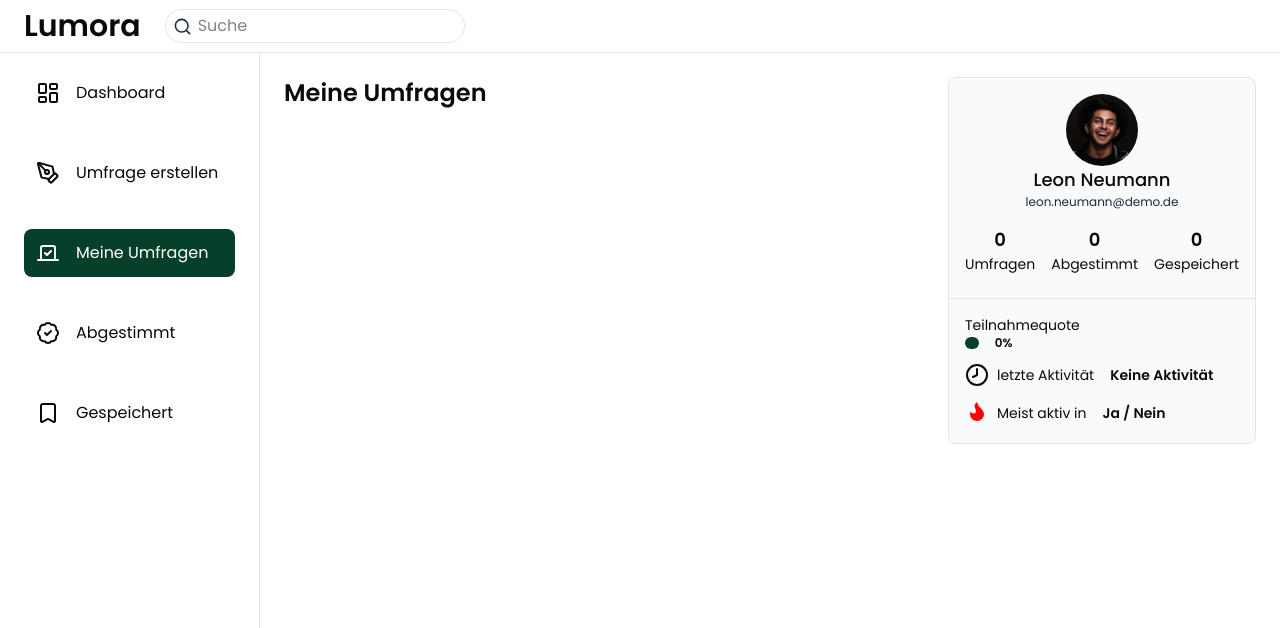
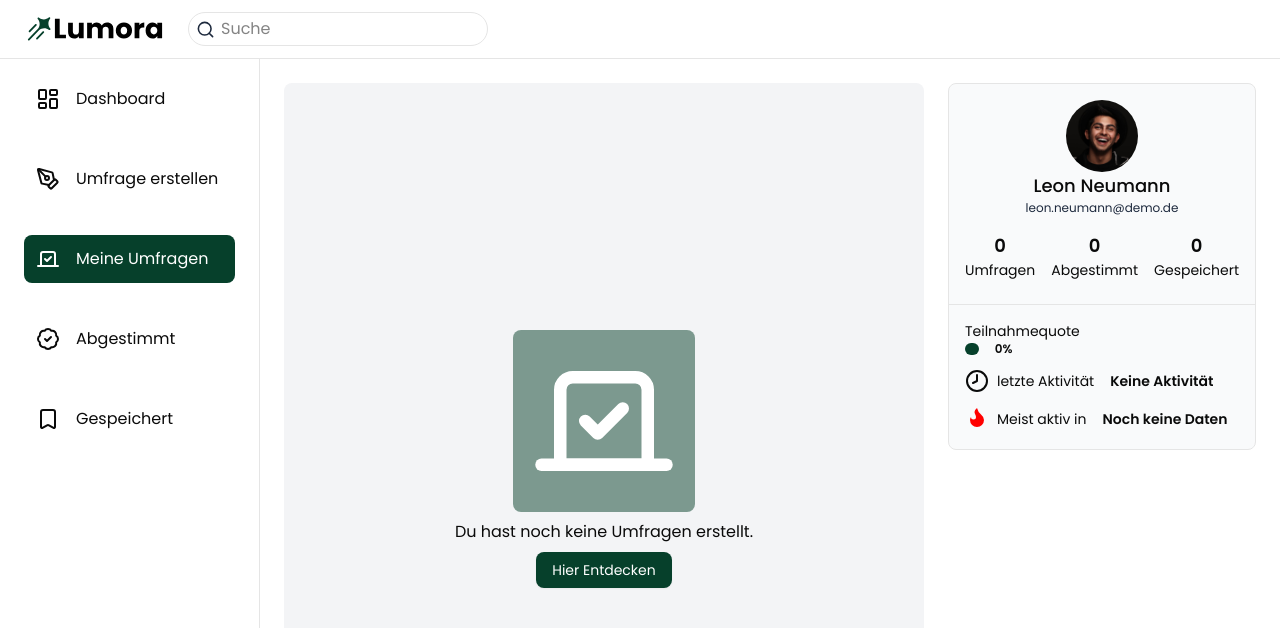
Before and after one commit to Marvin348/Lumora, a React (Vite) app: page /polls/mine in a window 1280 px wide. Shown: the top 628 px of the page. Built offline with nearby package versions, Linux system fonts and the light colour scheme.

Commit message:
add layout for error-state

```diff
--- a/src/components/EmptyState.tsx
+++ b/src/components/EmptyState.tsx
@@ -1,17 +1,33 @@
-import { BookmarkPlus } from "lucide-react";
+import { BookmarkPlus, BadgeCheck, Vote } from "lucide-react";
 import { Button } from "@/components/ui/button";
 import { Link } from "react-router";
 
-const EmptyState = ({ text }: { text: string }) => {
+type EmptyStateProps = {
+  pages?: "bookmarks" | "voted" | "myPolls";
+};
 
-  // lookup func for votesPage, bookmarkPage, myPollsPage with icon and label
+const EmptyState = ({ pages }: EmptyStateProps) => {
+  const EMPTY_TYPES = {
+    bookmarks: {
+      label: "Du hast noch keine Polls gespeichert.",
+      icon: BookmarkPlus,
+    },
+    voted: { label: "Du hast noch nicht Angestimmt.", icon: BadgeCheck },
+    myPolls: { label: "Du hast noch keine Umfragen erstellt.", icon: Vote },
+  } as const;
+
+  const config = pages ? EMPTY_TYPES[pages] : null;
+  const Icon = config?.icon;
+
   return (
-    <div className="flex items-center justify-center h-screen">
-      <div className="flex flex-col items-center gap-2 bg-gray-100 p-20 rounded-md">
-        <div className="bg-custom/50 rounded-md">
-          <BookmarkPlus size={150} color="white" />
+    <div className="flex items-center justify-center flex-1">
+      <div className="flex flex-col items-center justify-center gap-2 xl:w-full xl:h-full bg-gray-100 p-20 rounded-md">
+        <div className="bg-custom/50 rounded-md p-4">
+          {Icon && <Icon size={150} color="white" />}
         </div>
-        <p className="text-center">{text}</p>
+        <p className="text-center">
+          {pages ? EMPTY_TYPES[pages].label : "Keine Daten"}
+        </p>
         <Link to="/">
           <Button className="bg-custom text-white border-none hover:bg-custom/90 hover:text-white">
             Hier Entdecken
--- a/src/components/layout/AppLayout.tsx
+++ b/src/components/layout/AppLayout.tsx
@@ -30,27 +30,30 @@ const AppLayout = () => {
 
   return (
     <UserContext.Provider value={users}>
-      <div>
+      <div className="min-h-screen flex flex-col">
         <Toaster position="top-right" />
+
         <header className="px-6 py-2 border-b">
           <Header onOpen={() => setIsSidebarOpen(true)} />
         </header>
 
-        <div className="flex">
+        <div className="flex flex-1">
           <Sidebar
             onClose={() => setIsSidebarOpen(false)}
             onOpen={isSidebarOpen}
           />
 
-          <main className="flex-1 p-6 xl:flex gap-6 max-w-[1400px] mx-auto">
-            <div className="flex-1">
+          <main className="flex-1 flex flex-col xl:flex-row p-6 gap-6 max-w-[1400px] mx-auto">
+            <div className="flex-1 flex flex-col">
               <Outlet />
             </div>
+
             <aside className="hidden xl:inline-block">
               <div className="xl:sticky top-5 right-0">
                 <UserStats />
               </div>
             </aside>
+
           </main>
         </div>
       </div>
--- a/src/components/layout/Header.tsx
+++ b/src/components/layout/Header.tsx
@@ -2,8 +2,8 @@ import { Link } from "react-router";
 import { Menu, Search, User } from "lucide-react";
 import Searchbar from "@/components/search/Searchbar";
 import { useState } from "react";
-import { useUsersContext } from "@/context/useUserContext";
 import UserMenu from "@/components/user/UserMenu";
+import logo from "@/assets/Lumora.svg";
 
 type HeaderProps = {
   onOpen: () => void;
@@ -11,7 +11,6 @@ type HeaderProps = {
 
 const Header = ({ onOpen }: HeaderProps) => {
   const [openSearchbar, setOpenSearchbar] = useState(false);
-  const users = useUsersContext();
 
   return (
     <nav className="relative flex items-center justify-between sm:justify-normal gap-6">
@@ -21,7 +20,7 @@ const Header = ({ onOpen }: HeaderProps) => {
 
       {!openSearchbar && (
         <Link to="/">
-          <h2 className="font-semibold text-3xl">Lumora</h2>
+          <img src={logo} alt="Lumora" className="w-35" />
         </Link>
       )}
 
--- a/src/components/layout/Sidebar.tsx
+++ b/src/components/layout/Sidebar.tsx
@@ -19,7 +19,7 @@ const Sidebar = ({ onClose, onOpen }: SidebarProps) => {
         onClick={onClose}
       ></div>
 
-      <aside
+      <nav
         className={`fixed top-0 bottom-0 w-65 bg-white p-4 px-6 rounded-r-md transition duration-400 ease-in-out z-50 ${
           onOpen ? "translate-x-0" : "-translate-x-full"
         } md:static min-h-screen md:translate-x-0 md:border-r md:rounded-none`}
@@ -32,7 +32,7 @@ const Sidebar = ({ onClose, onOpen }: SidebarProps) => {
             <X />
           </button>
         </div>
-        <nav className="flex flex-col gap-8">
+        <div className="flex flex-col gap-8">
           {SIDEBAR_LINKS.map(({ to, label, icon: Icon }) => (
             <NavLink
               key={to}
@@ -47,8 +47,8 @@ const Sidebar = ({ onClose, onOpen }: SidebarProps) => {
               <Icon /> {label}
             </NavLink>
           ))}
-        </nav>
-      </aside>
+        </div>
+      </nav>
     </>
   );
 };
--- a/src/hooks/useUserStats.ts
+++ b/src/hooks/useUserStats.ts
@@ -77,7 +77,7 @@ export const useUserStats = (): UserStats => {
     },
   );
 
-  let maxCount = -1;
+  let maxCount = 0;
   let mostActiveType: PollType | undefined = undefined;
 
   for (const [type, count] of Object.entries(totalActiveType)) {
--- a/src/pages/polls/BookmarksPage.tsx
+++ b/src/pages/polls/BookmarksPage.tsx
@@ -17,7 +17,7 @@ const BookmarksPage = () => {
   const sortedPolls = useSortedByDate(pollsWithMeta);
 
   if (bookmarkedPolls.length === 0)
-    return <EmptyState text="Du hast noch keine Polls gespeichert." />;
+    return <EmptyState pages="bookmarks" />;
 
   console.log(bookmarkedPolls);
 
--- a/src/pages/polls/MyPollsPage.tsx
+++ b/src/pages/polls/MyPollsPage.tsx
@@ -4,6 +4,7 @@ import { usePollsStore } from "@/store/polls/usePollsStore";
 import { useActiveUserStore } from "@/store/activeUser/useActiveUserStore";
 import { useSortedByDate } from "@/hooks/useSortedByDate";
 import { useUsersContext } from "@/context/useUserContext";
+import EmptyState from "@/components/EmptyState";
 const MyPollsPage = () => {
   const users = useUsersContext();
 
@@ -17,6 +18,10 @@ const MyPollsPage = () => {
 
   console.log("myPolls", myPolls);
 
+  if (myPolls.length === 0) {
+    return <EmptyState pages="myPolls" />;
+  }
+
   return (
     <>
       <h2 className="mb-6 text-2xl font-semibold">Meine Umfragen</h2>
--- a/src/pages/polls/VotedPolls.tsx
+++ b/src/pages/polls/VotedPolls.tsx
@@ -4,6 +4,7 @@ import { usePollsStore } from "@/store/polls/usePollsStore";
 import PollList from "@/components/poll/PollList";
 import { useSortVotedPollsByDate } from "@/hooks/useSortVotedPollsByDate";
 import { useUsersContext } from "@/context/useUserContext";
+import EmptyState from "@/components/EmptyState";
 
 const VotedPolls = () => {
   const users = useUsersContext();
@@ -20,6 +21,8 @@ const VotedPolls = () => {
   );
   const sortedPolls = useSortVotedPollsByDate(votedPolls, activeUserId);
 
+  if(votedPolls.length === 0) return <EmptyState pages="voted"/>
+
   return (
     <>
       <h2 className="mb-6 text-2xl font-semibold">Abgestimmt</h2>
```
Also changed, not shown: src/assets/Lumora.svg (added).
